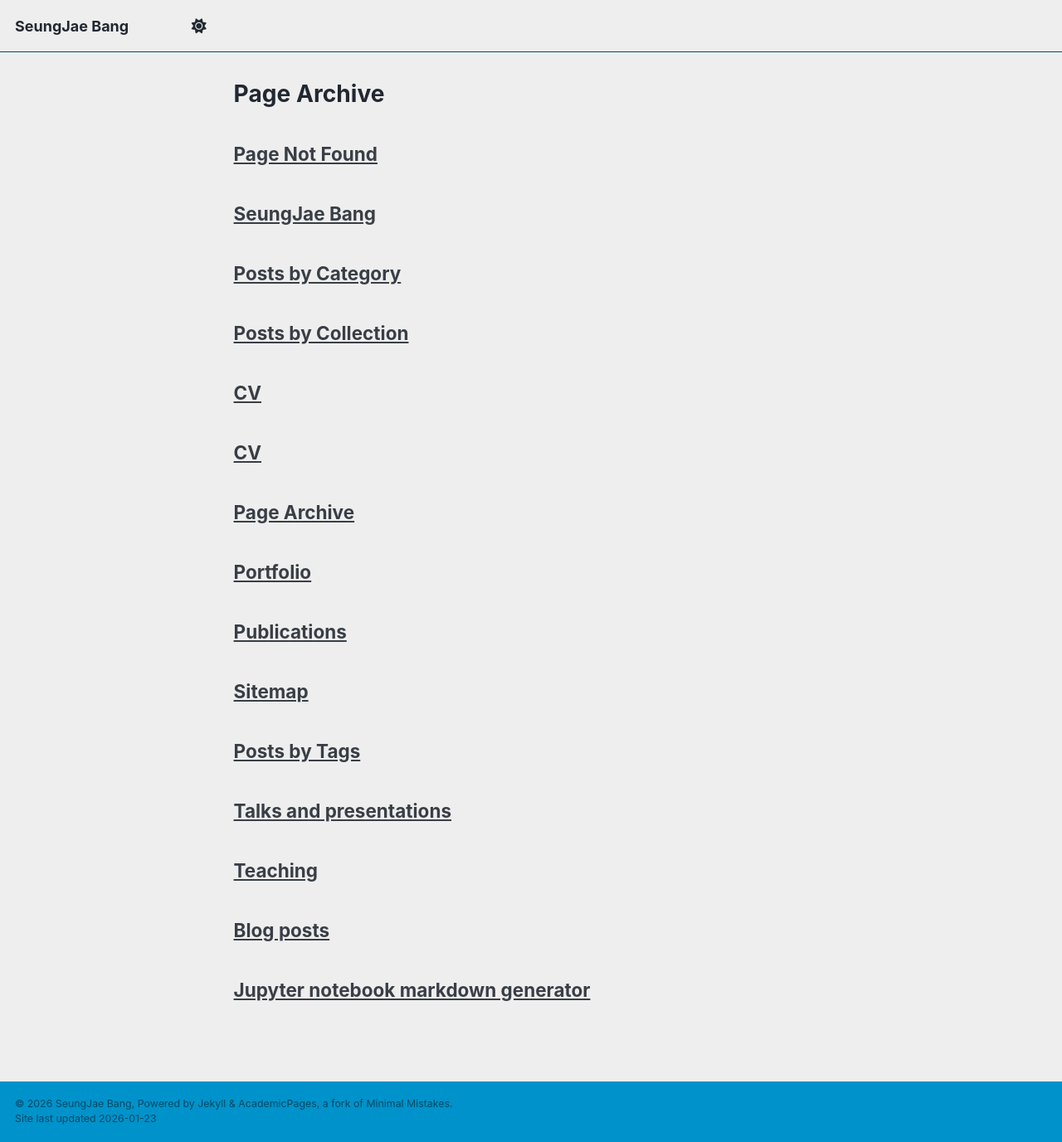
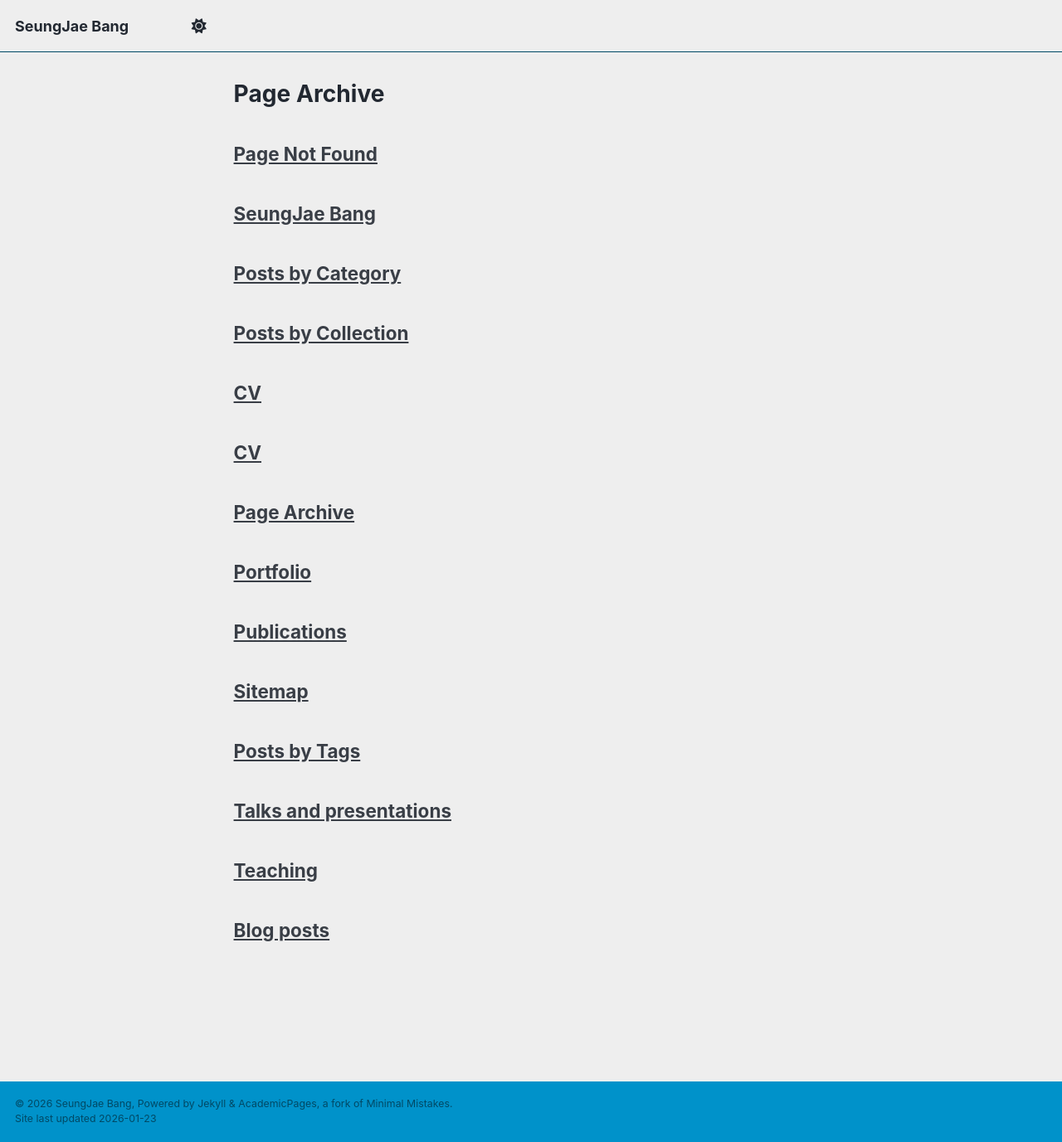
Before and after one commit to jae-s-bang/jae-s-bang.github.io, a Jekyll site: the page built from _pages/page-archive.html, in a window 1280 px wide and 1377 px high. Shown: the whole window at 83% size. Built offline with Jekyll 4.4.1, drawn with Linux system fonts in a browser that asks for light colours; a script bundle is joined from its source files by our own code; library files that are not in the unit come from our copies.

Commit message:
Add markdown_generator to exclude list

```diff
--- a/_config.yml
+++ b/_config.yml
@@ -166,6 +166,7 @@ include:
   - _pages
   - files
 exclude:
+  - markdown_generator
   - "*.sublime-project"
   - "*.sublime-workspace"
   - .asset-cache
```
